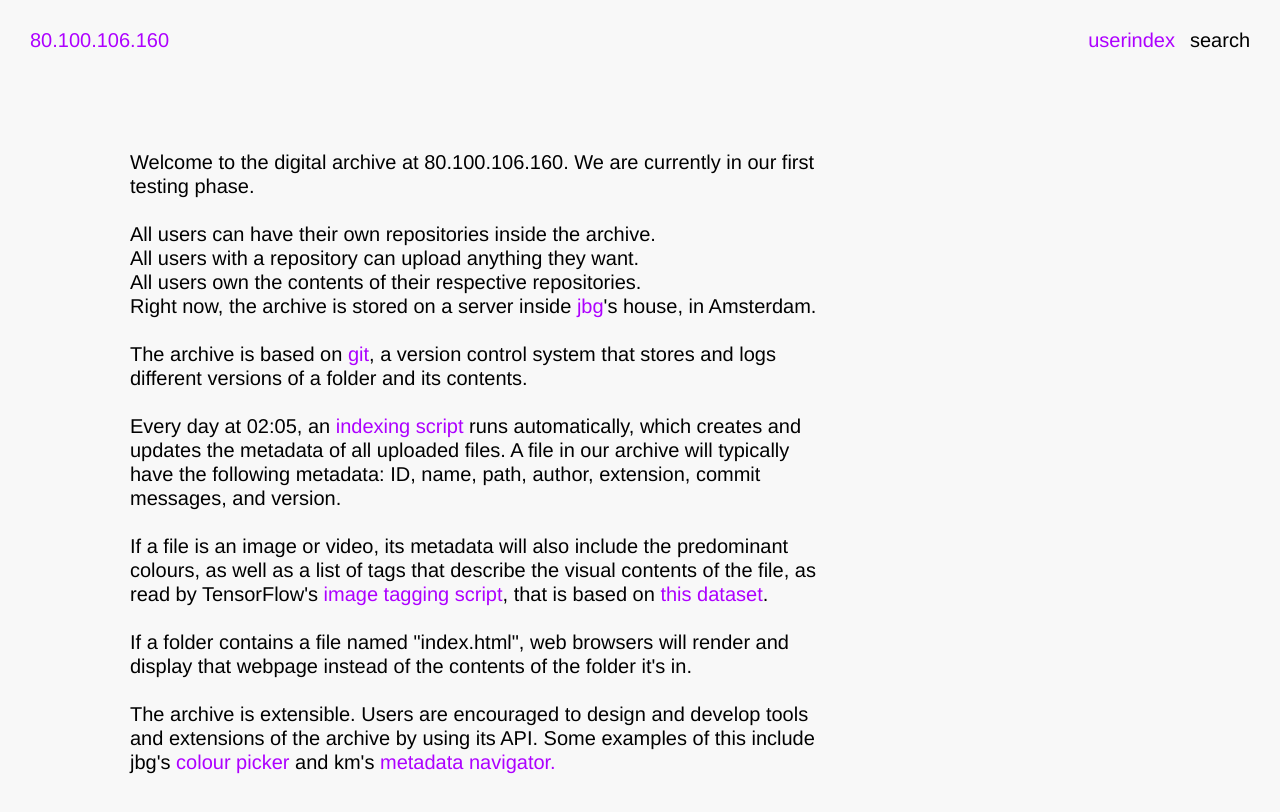
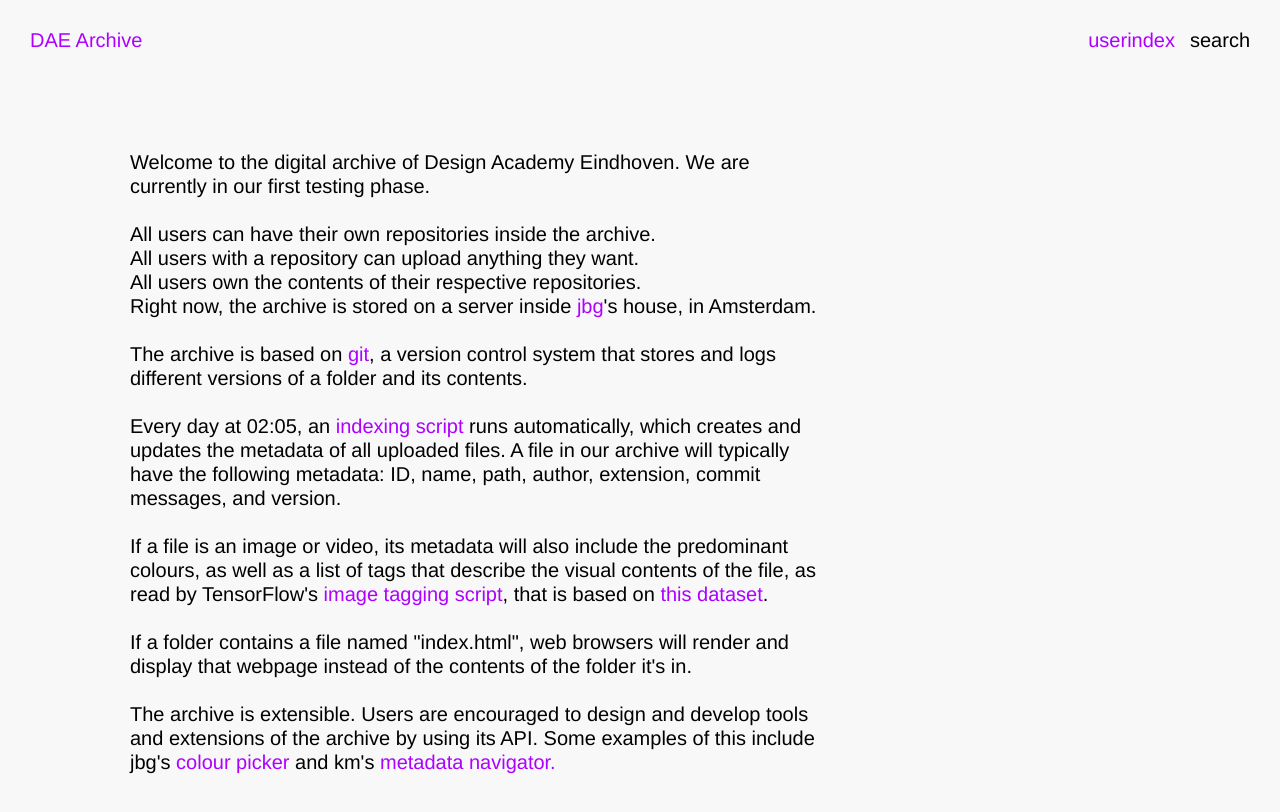
Before and after one commit to datafatmunger/dae.archive, a plain HTML site: page dae-app/about.html in a window 1280 px wide. Drawn offline with Linux system fonts and the light colour scheme.

Commit message:
add DAE stuff back in

```diff
--- a/dae-app/about.html
+++ b/dae-app/about.html
@@ -11,7 +11,7 @@
 <!--<template id="menu">-->
 <nav>
   <ul>
-    <li class="title"><a href="./">80.100.106.160</a></li>
+    <li class="title"><a href="./">DAE Archive</a></li>
     <li class="archive"><a href="#"></a></li>
     <li class="browse"><a href="http://80.100.106.160">userindex</a></li>
     <li class="about"><a href="index.html">search</a></li>
@@ -19,7 +19,7 @@
 </nav>
 <!--</template>-->
 <div class="aboutText">
-  <pre>Welcome to the digital archive at 80.100.106.160. We are currently in our first testing phase.
+  <pre>Welcome to the digital archive of Design Academy Eindhoven. We are currently in our first testing phase.
 
 All users can have their own repositories inside the archive.
 All users with a repository can upload anything they want.
```
Also changed, not shown: dae-app/createUser/index.html (+1 -1 lines), dae-app/index.html (+2 -2 lines).
